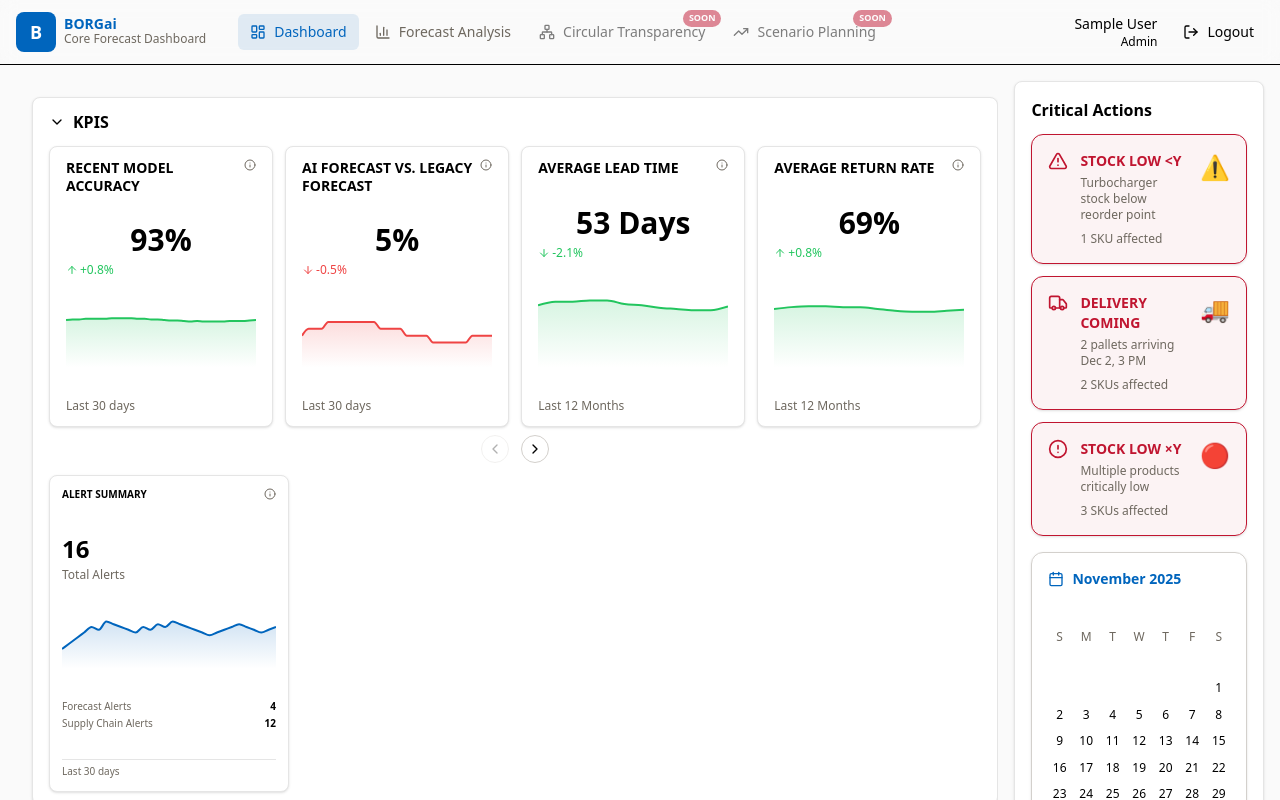
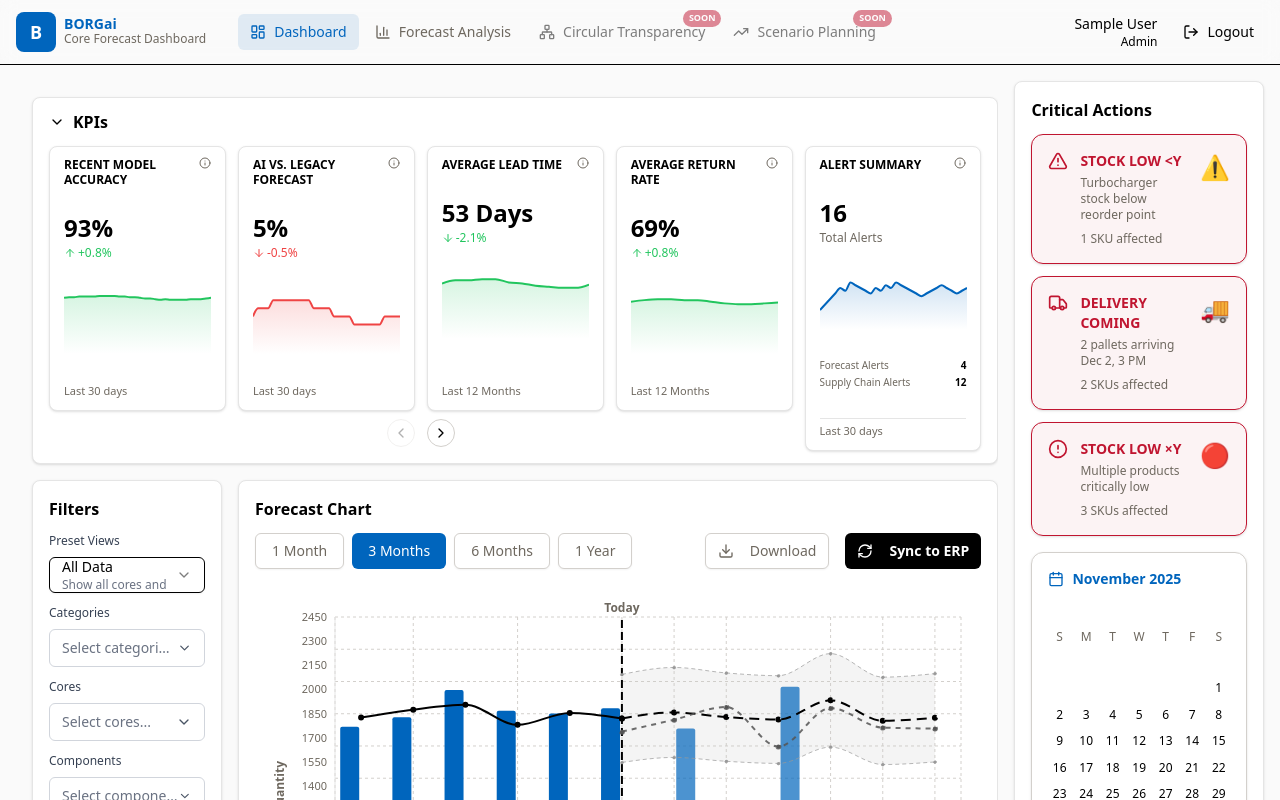
Before and after one commit to cgutum/BORGai, a Next.js app in the folder frontend/: page /dashboard in a window 1280 px wide. Shown: the top 800 px of the page. Built offline with nearby package versions, Linux system fonts and the light colour scheme; sample sign-in values are in the browser's storage.

Commit message:
Refine KPI Badge layout: 5-column grid, compact cards, centered navigation, reduced heights

```diff
--- a/frontend/components/features/dashboard/AlertSummaryChart.tsx
+++ b/frontend/components/features/dashboard/AlertSummaryChart.tsx
@@ -19,10 +19,10 @@ export function AlertSummaryChart({ data }: AlertSummaryChartProps) {
 
   return (
     <TooltipProvider>
-      <Card className="bg-white rounded-lg border border-[#E5E5E5] shadow-sm hover:shadow-md transition-shadow p-3 flex flex-col h-full">
+      <Card className="bg-white rounded-lg border border-[#E5E5E5] shadow-sm hover:shadow-md transition-shadow py-2.5 px-3.5 flex flex-col h-full">
         {/* Header Row */}
-        <div className="flex items-start justify-between mb-2">
-          <h3 className="text-[10px] font-semibold text-[#000000] uppercase leading-tight flex-1">
+        <div className="flex items-start justify-between mb-0.5">
+          <h3 className="text-xs font-semibold text-[#000000] uppercase leading-tight flex-1">
             ALERT SUMMARY
           </h3>
           <Tooltip>
@@ -41,8 +41,8 @@ export function AlertSummaryChart({ data }: AlertSummaryChartProps) {
         </div>
 
       {/* Total Alerts Display */}
-      <div className="mb-1">
-        <div className="text-2xl font-bold text-[#000000] mb-0.5">
+      <div className="mb-0.5">
+        <div className="text-2xl font-bold text-[#000000] mb-0.5 text-left leading-tight">
           {data.total}
         </div>
         <div className="text-xs text-[#6E685F] font-medium">
@@ -51,7 +51,7 @@ export function AlertSummaryChart({ data }: AlertSummaryChartProps) {
       </div>
 
       {/* Chart */}
-      <div className="flex-1 min-h-[60px] mb-1">
+      <div className="flex-1 min-h-[60px] max-h-[60px] mb-0.5">
         <ResponsiveContainer width="100%" height="100%">
           <AreaChart data={chartData} margin={{ top: 5, right: 0, left: 0, bottom: 0 }}>
             <defs>
@@ -86,7 +86,7 @@ export function AlertSummaryChart({ data }: AlertSummaryChartProps) {
       </div>
 
         {/* Time Period */}
-        <div className="text-[10px] text-[#6E685F] mt-1 pt-1 border-t border-[#E5E5E5]">
+        <div className="text-[11px] text-[#6E685F] mt-1 pt-1 border-t border-[#E5E5E5]">
           {data.timePeriod}
         </div>
       </Card>
--- a/frontend/components/features/dashboard/KPIBadge.tsx
+++ b/frontend/components/features/dashboard/KPIBadge.tsx
@@ -23,7 +23,7 @@ export function KPIBadge() {
         ) : (
           <ChevronRight className="w-4 h-4 text-[#000000]" />
         )}
-        <h2 className="text-base font-semibold text-[#000000] uppercase">
+        <h2 className="text-base font-semibold text-[#000000]">
           KPIs
         </h2>
       </button>
@@ -31,17 +31,7 @@ export function KPIBadge() {
       {/* Content - Collapsible */}
       {isExpanded && (
         <div id="kpi-badge-content" className="px-4 pb-3 pt-0">
-          <div className="grid grid-cols-[1fr,auto] gap-3">
-            {/* Left: KPI Carousel */}
-            <div className="min-w-0">
-              <KPICarousel />
-            </div>
-
-            {/* Right: Alert Summary (Always Visible) */}
-            <div className="w-[240px]">
-              <AlertSummaryChart data={alertSummaryData} />
-            </div>
-          </div>
+          <KPICarousel />
         </div>
       )}
     </div>
--- a/frontend/components/features/dashboard/KPICard.tsx
+++ b/frontend/components/features/dashboard/KPICard.tsx
@@ -30,10 +30,10 @@ export function KPICard({ metric }: KPICardProps) {
 
   return (
     <TooltipProvider>
-      <Card className="bg-white rounded-lg border border-[#E5E5E5] shadow-sm hover:shadow-md transition-shadow py-3 px-4 flex flex-col h-full">
+      <Card className="bg-white rounded-lg border border-[#E5E5E5] shadow-sm hover:shadow-md transition-shadow py-2.5 px-3.5 flex flex-col h-full">
         {/* Header Row */}
-        <div className="flex items-start justify-between mb-1">
-          <h3 className="text-sm font-semibold text-[#000000] uppercase leading-tight flex-1">
+        <div className="flex items-start justify-between mb-0.5">
+          <h3 className="text-xs font-semibold text-[#000000] uppercase leading-tight flex-1">
             {metric.label}
           </h3>
           <Tooltip>
@@ -52,8 +52,8 @@ export function KPICard({ metric }: KPICardProps) {
         </div>
 
       {/* Metric Display */}
-      <div className="mb-2">
-        <div className="text-3xl font-bold text-[#000000] mb-1 text-center">
+      <div className="mb-0.5">
+        <div className="text-2xl font-bold text-[#000000] mb-0.5 text-left leading-tight">
           {metric.value}
         </div>
         <div className={`flex items-center text-xs font-medium ${getTrendColor()}`}>
@@ -63,7 +63,7 @@ export function KPICard({ metric }: KPICardProps) {
       </div>
 
       {/* Chart */}
-      <div className="flex-1 min-h-[60px] mb-1">
+      <div className="flex-1 min-h-[70px] max-h-[70px] mb-0.5">
         <ResponsiveContainer width="100%" height="100%">
           <AreaChart data={chartData} margin={{ top: 5, right: 0, left: 0, bottom: 0 }}>
             <defs>
@@ -86,7 +86,7 @@ export function KPICard({ metric }: KPICardProps) {
       </div>
 
         {/* Time Period */}
-        <div className="text-xs text-[#6E685F] mt-auto">
+        <div className="text-[11px] text-[#6E685F] mt-auto">
           {metric.timePeriod}
         </div>
       </Card>
--- a/frontend/components/features/dashboard/KPICarousel.tsx
+++ b/frontend/components/features/dashboard/KPICarousel.tsx
@@ -4,7 +4,8 @@ import { useState } from 'react';
 import { ChevronLeft, ChevronRight } from 'lucide-react';
 import { KPICard } from './KPICard';
 import { CreateKPICard } from './CreateKPICard';
-import { allKPIs, getKPISlice } from '@/lib/data/kpi-metrics';
+import { AlertSummaryChart } from './AlertSummaryChart';
+import { allKPIs, getKPISlice, alertSummaryData } from '@/lib/data/kpi-metrics';
 
 const VISIBLE_CARDS = 4;
 const TOTAL_ITEMS = 6; // 5 KPIs + 1 Create button
@@ -35,8 +36,10 @@ export function KPICarousel() {
   const createButtonIndex = allKPIs.length - startIndex;
 
   return (
-    <div className="flex flex-col">
-      {/* KPI Cards Grid */}
+    <div className="grid grid-cols-5 gap-3">
+      {/* Left section: 4 KPI columns with navigation */}
+      <div className="col-span-4 flex flex-col">
+        {/* KPI Cards Grid - 4 columns */}
         <div className="grid grid-cols-4 gap-3 mb-2">
           {visibleKPIs.map((metric, index) => (
             <KPICard key={metric.id} metric={metric} />
@@ -48,7 +51,7 @@ export function KPICarousel() {
           )}
         </div>
 
-      {/* Navigation Buttons */}
+        {/* Navigation Buttons - Centered under 4 KPIs */}
         <div className="flex items-center justify-center gap-3">
         <button
           onClick={handlePrevious}
@@ -69,5 +72,11 @@ export function KPICarousel() {
         </button>
         </div>
       </div>
+
+      {/* Right section: Alert Summary - Always in 5th column */}
+      <div className="col-span-1">
+        <AlertSummaryChart data={alertSummaryData} />
+      </div>
+    </div>
   );
 }
--- a/frontend/lib/data/kpi-metrics.ts
+++ b/frontend/lib/data/kpi-metrics.ts
@@ -50,7 +50,7 @@ export const recentModelAccuracy: KPIMetric = {
 // KPI 2: AI Forecast vs. Legacy Forecast
 export const aiForecastVsLegacy: KPIMetric = {
   id: 'ai-vs-legacy',
-  label: 'AI FORECAST VS. LEGACY FORECAST',
+  label: 'AI VS. LEGACY FORECAST',
   value: '5%',
   change: -0.5,
   changeLabel: '-0.5%',
```
Lines whose indentation alone changed are shown as unchanged.
